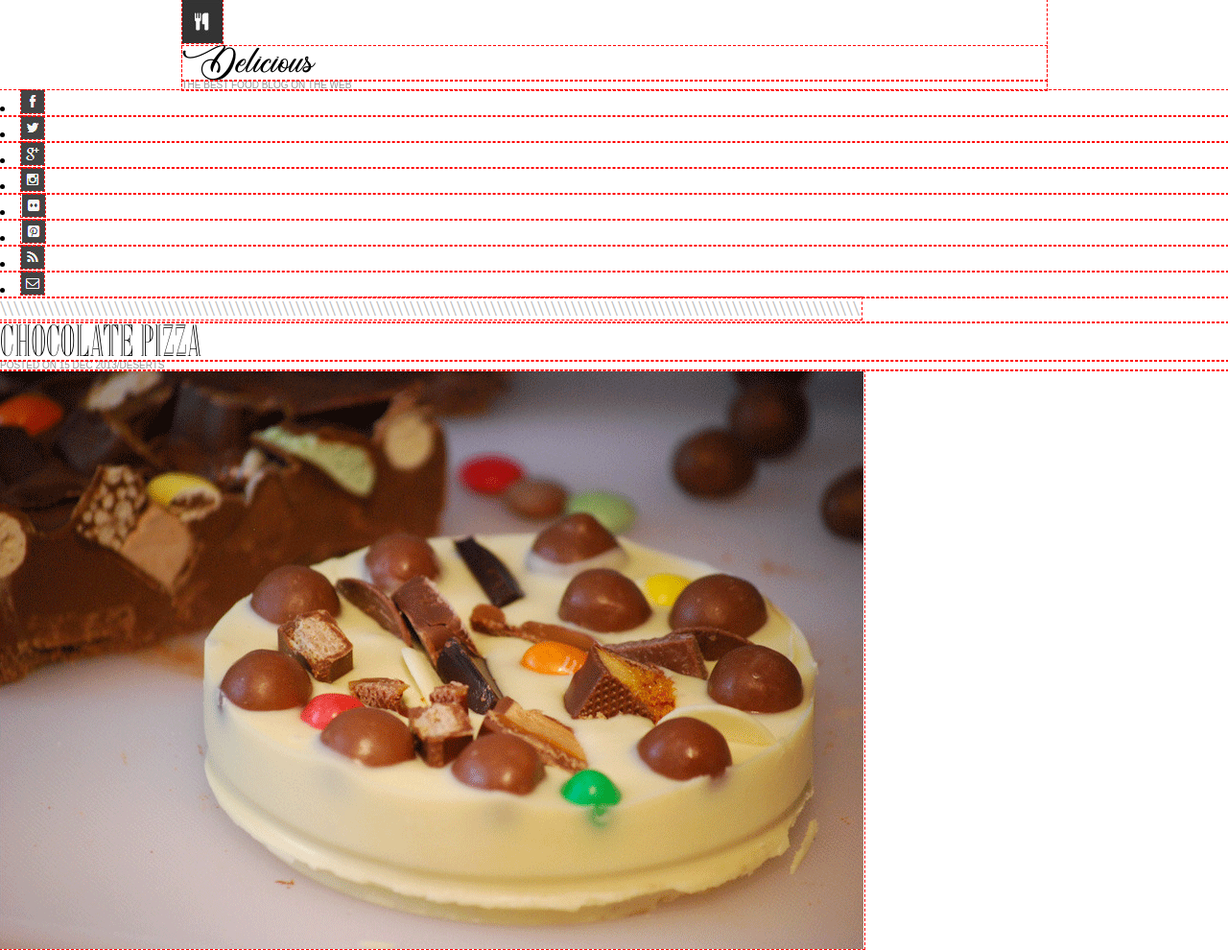
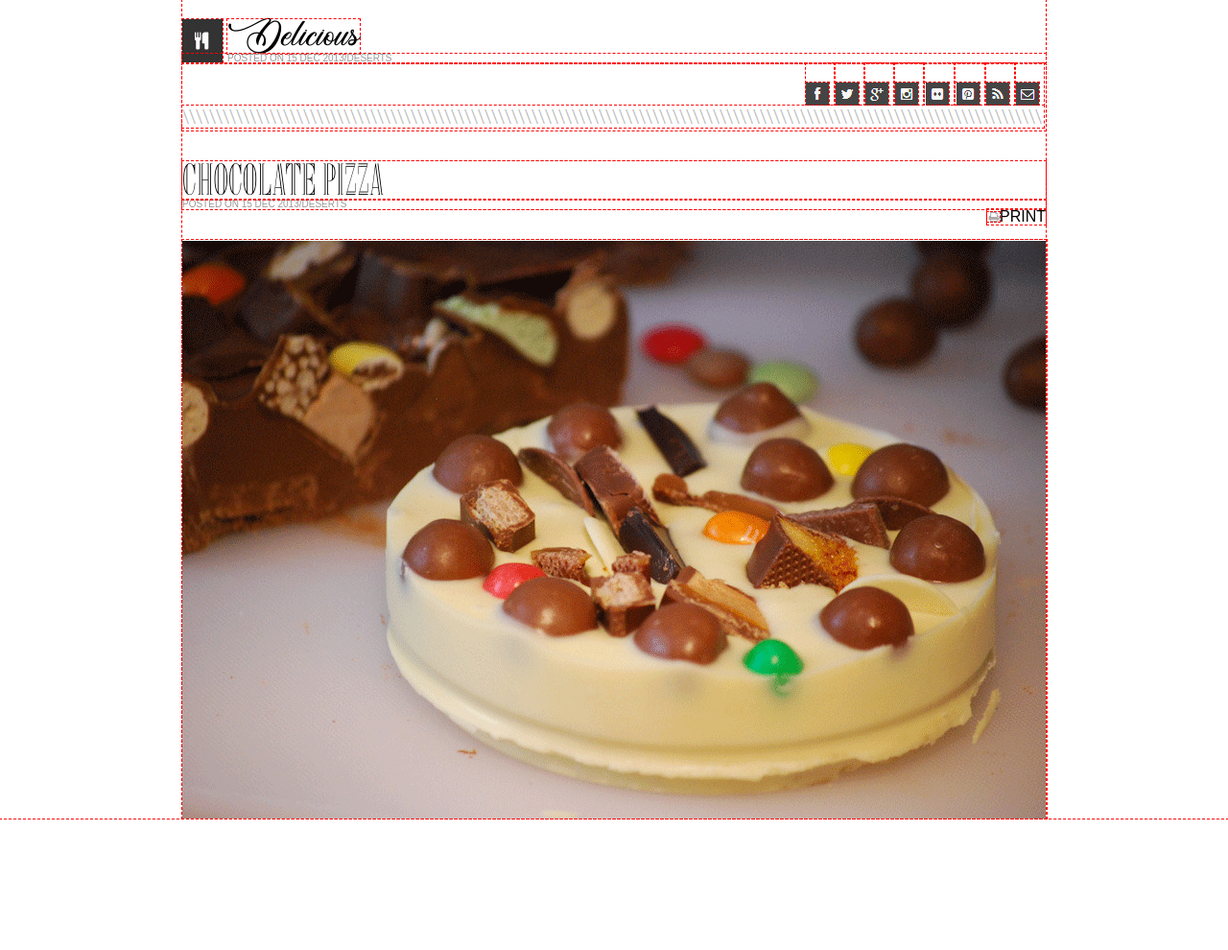
Before and after one commit to 2a-Ron/chocolate-pizza, a plain HTML site: page index.html in a window 1280 px wide. Shown: the whole page at 96% size. After the commit the page ends 856 px from the top, so only its background shows below. Drawn offline with Linux system fonts and the light colour scheme.

Commit message:
added css body width with margin auto -GENIOUS

```diff
--- a/css/style.css
+++ b/css/style.css
@@ -12,12 +12,12 @@
     src: url(../css/fonts/delacorso_font.otf);
 }
 body {
-
+    width: 900px;
     background-color: #fff;
     font-family: Arial, Helvetica, san-serif;
     font-display: auto;
     color: #000;
-
+    margin: 0 auto;
 }
 
 h1 {
@@ -27,19 +27,54 @@ h1 {
 }
 
 h2 {
+    display: inline-block;
     font-family: weatherSundayFont;
     font-size: 36px;
     color: #000;
+    margin-top: 20px;
 }
 
 h6 {
+    display: block;
     font-size: 10px;
     color: #999;
+
 }
 
-.top-left {
+header section {
+    width: 900px;
+    margin: 0 auto;
+}
 
-    width: 901px;
-    margin: 0 auto;
+header img {
+    float: left;
+    margin-right: 5px;
+    margin-top: 20px;
+}
 
+header li {
+    float: right;
+    margin-right: 2px;
 }
+
+.back-slash-img {
+    width: 900px;
+    margin-right: auto;
+    margin-left: auto;
+}
+
+.div-header {
+    width: 900px;
+    margin-right: auto;
+    margin-left: auto;
+}
+
+.printer {
+    float: right;
+}
+.main-img {
+    width: 900px;
+    height: 603px;
+    margin-right: auto;
+    margin-left: auto;
+}
--- a/index.html
+++ b/index.html
@@ -8,31 +8,31 @@
     </head>
     <body>
         <header>
-            <section class="top-left">
-
-                    <img src="img/logo.png">
-                    <h2>Delicious</h2>
-                    <h6>THE BEST FOOD BLOG ON THE WEB</h6>
-
-            </section>
-            <section class="top-right">
+            <section>
+                <img src="img/logo.png"><h2>Delicious</h2>
+                                        <h6>POSTED ON 15 DEC 2013/DESERTS</h6>
                 <nav>
-                    <li><img src="img/fb-icon.png" alt="" title=""></li>
-                    <li><img src="img/twit-icon.png" alt="" title=""></li>
-                    <li><img src="img/gp-icon.png" alt="" title=""></li>
-                    <li><img src="img/insta-icon.png" alt="" title=""></li>
-                    <li><img src="img/flic-icon.png" alt="" title=""></li>
-                    <li><img src="img/pint-icon.png" alt="" title=""></li>
-                    <li><img src="img/rss-icon.png" alt="" title=""></li>
-                    <li><img src="img/mail-icon.png" alt="" title=""></li>
+                    <ul>
+                        <li><img src="img/mail-icon.png" alt="" title=""></li>
+                        <li><img src="img/rss-icon.png" alt="" title=""></li>
+                        <li><img src="img/pint-icon.png" alt="" title=""></li>
+                        <li><img src="img/flic-icon.png" alt="" title=""></li>
+                        <li><img src="img/insta-icon.png" alt="" title=""></li>
+                        <li><img src="img/gp-icon.png" alt="" title=""></li>
+                        <li><img src="img/twit-icon.png" alt="" title=""></li>
+                        <li><img src="img/fb-icon.png" alt="" title=""></li>
+                    </ul>
                 </nav>
             </section>
-            <div class="back-slash-img">
-                <img src="img/bs-img.png">
-            </div>
         </header>
+        <div class="back-slash-img"><img src="img/bs-img.png"></div>
+        <br /><br />
+        <div class="div-header">
             <h1>Chocolate Pizza</h1>
             <h6>POSTED ON 15 DEC 2013/DESERTS</h6>
+        </div>
+        <div class="printer"><img src="img/print-icon.png">PRINT</div>
+        <br /><br />
             <main>
                 <section class="main-img">
                     <img src="img/choco-pizza.png" alt="" title="">
```
